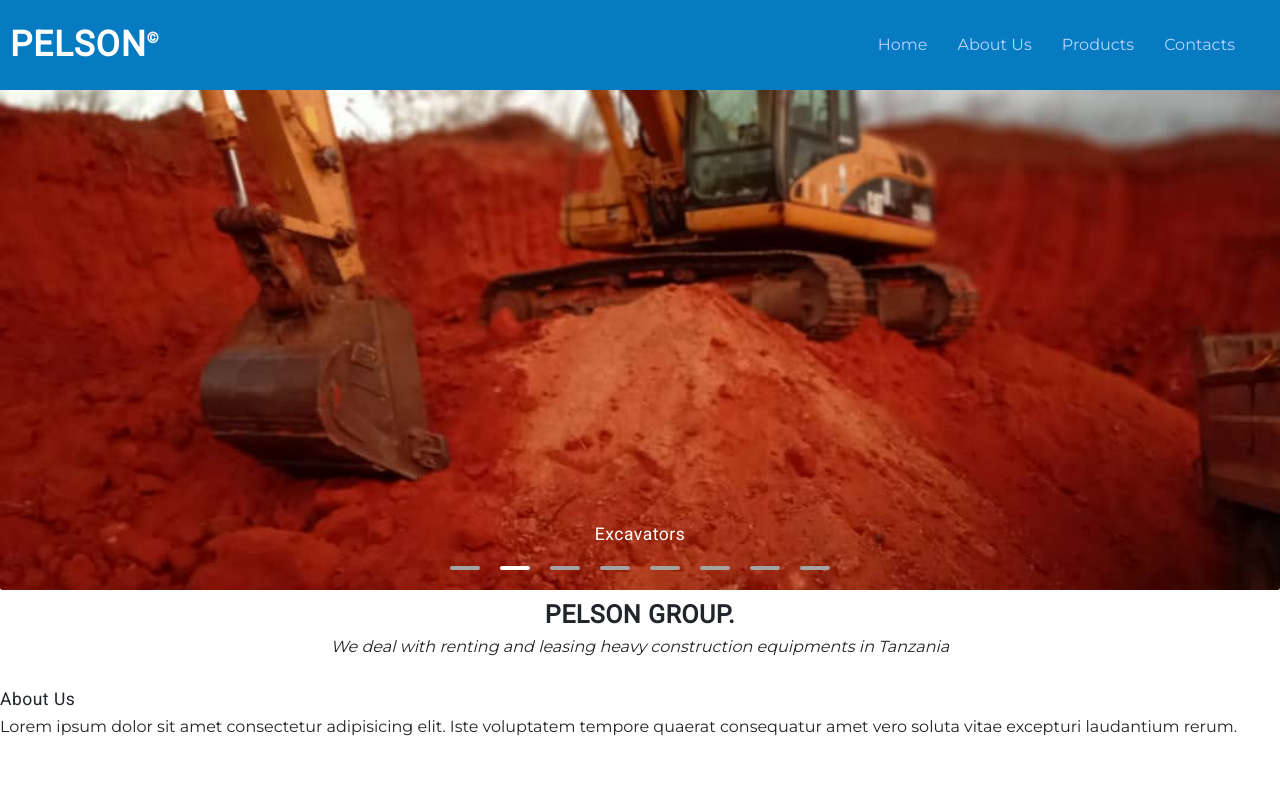
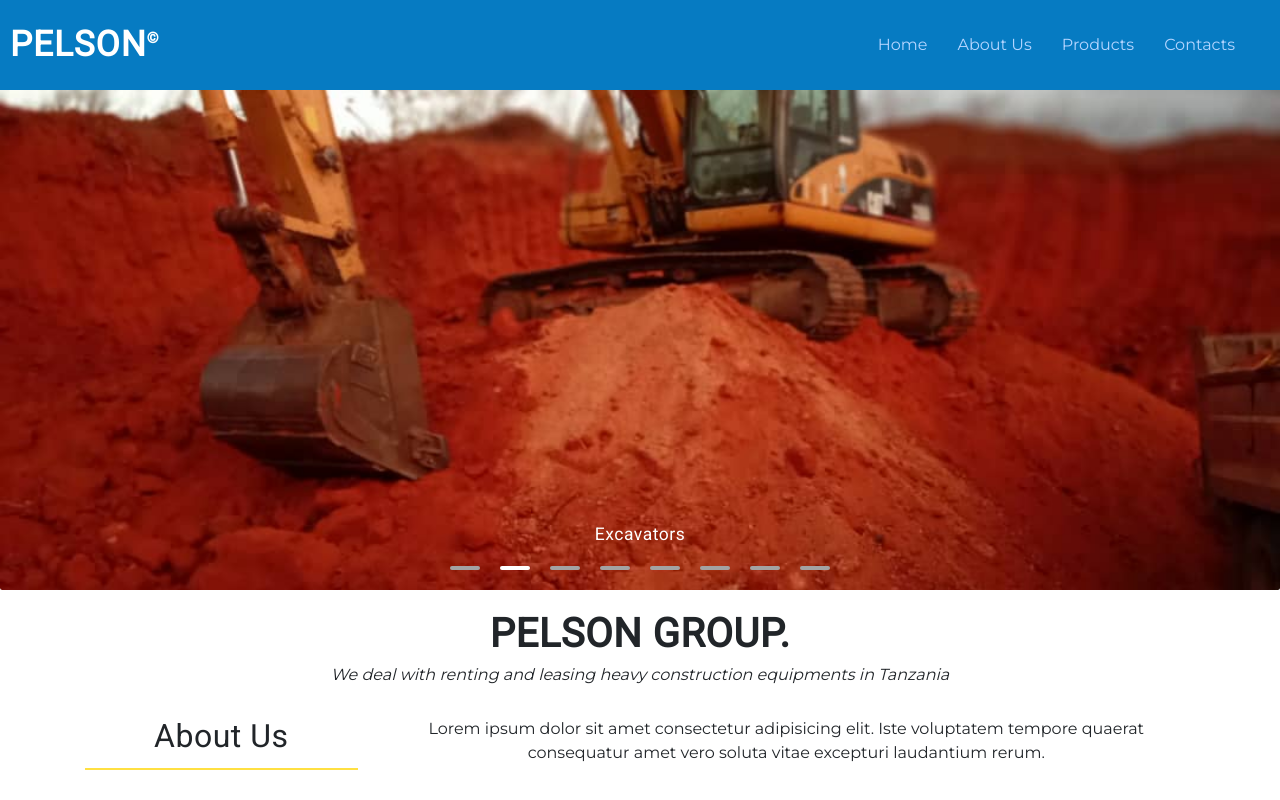
Before and after one commit to tumsif/pelsongroup, a plain HTML site: page index.html in a window 1280 px wide. Drawn offline with nearby package versions, Linux system fonts and the light colour scheme.

Commit message:
added about us section

```diff
--- a/index.html
+++ b/index.html
@@ -175,20 +175,20 @@
           </div>
         </div>
       </div>
-      <!--carousel-description-->
-      <div class="hero-description">
-        <h2 class="hero__header">PELSON GROUP.</h2>
-        <p class="hero__description__content">
-          We deal with renting and leasing heavy construction equipments in
-          Tanzania
-        </p>
-      </div>
     </div>
+    <!-- website description-->
+    <article class="hero-description">
+      <h2 class="hero__header">PELSON GROUP.</h2>
+      <p class="hero__description__content">
+        We deal with renting and leasing heavy construction equipments in
+        Tanzania
+      </p>
+    </article>
 
     <main>
-      <article class="article">
-        <h3 class="article--heading">About Us</h3>
-        <p class="article--description">
+      <article class="container text-center content--container">
+        <h3 class="content--heading">About Us</h3>
+        <p class="content--description">
           Lorem ipsum dolor sit amet consectetur adipisicing elit. Iste
           voluptatem tempore quaerat consequatur amet vero soluta vitae
           excepturi laudantium rerum.
--- a/styles/global-stlying.css
+++ b/styles/global-stlying.css
@@ -126,6 +126,13 @@ h4 {
   .nav__item:last-child {
     padding: 5px 0;
   }
+  .nav__item:hover,
+  .nav__item:active {
+    background-color: #005e94;
+    border-radius: 10px;
+    transition: background-color 0.8s ease-in-out;
+  }
+
   .nav__link {
     padding: 5px 15px;
     border-radius: 10px;
@@ -141,12 +148,13 @@ h4 {
 
 /*hero section*/
 .hero__header {
-  font-size: 2.5rem;
+  font-size: 4rem;
   font-weight: 700;
+  line-height: 1.2;
 }
 .hero-description {
   text-align: center;
-  margin-top: 10px;
+  margin-top: 20px;
   margin-bottom: 30px;
 }
 .hero__description__content {
@@ -166,10 +174,27 @@ h4 {
   }
 }
 /*coursel section*/
-.carousel-indicators button{
+.carousel-indicators button {
   border: none;
   background-color: #a3a3a3;
   margin: 10px;
   padding: 2px 15px;
   border-radius: 5px;
 }
+
+/*contents*/
+.content--heading {
+  border-bottom: 2px solid #ffe042;
+  padding-bottom: 10px;
+  font-size: 3.2rem;
+  font-weight: 400;
+  line-height: 1.2;
+}
+
+@media screen and (min-width: 768px) {
+  .content--container {
+    display: grid;
+    grid-template-columns: 1fr 3fr;
+    column-gap: 20px;
+  }
+}
```
